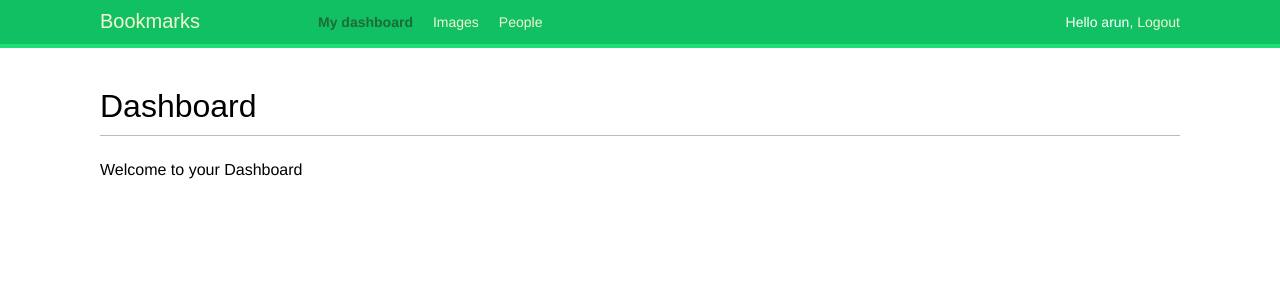
After one commit to aruntakkar/bookmarks, a Django app: page /account/ in a window 1280 px wide. The commit adds this page. Shown: the top 300 px of the page. Run offline with Django 3.2, Linux system fonts and the light colour scheme; a user stored in the database is signed in; some web fonts are replaced.

Commit message:
login/logout

```diff
--- /dev/null
+++ b/account/templates/account/dashboard.html
@@ -0,0 +1,8 @@
+{% extends "base.html" %}
+
+{% block title %}Dashboard{% endblock %}
+
+{% block content %}
+	<h1>Dashboard</h1>
+	<p>Welcome to your Dashboard</p>
+{% endblock %}
--- a/account/templates/base.html
+++ b/account/templates/base.html
@@ -8,6 +8,28 @@
 <body>
 	<div id="header">
 		<span class="logo">Bookmarks</span>
+		{% if request.user.is_authenticated %}
+			<ul class="menu">
+				<li {% if section == "dashboard" %}class="selected"{% endif %}>
+					<a href="{% url "dashboard" %}">My dashboard</a>
+				</li>
+				<li {% if section == "images" %}class="selected"{% endif %}>
+					<a href="#">Images</a>
+				</li>
+				<li {% if section == "people" %}class="selected"{% endif %}>
+					<a href="#">People</a>
+				</li>
+			</ul>
+		{% endif %}
+
+		<span class="user">
+			{% if request.user.is_authenticated %}
+				Hello {{ request.user.get_username }},
+				<a href="{% url "logout" %}"> Logout</a>
+			{% else %}
+				<a href="{% url "login" %}">Log-in</a>
+			{% endif %}
+		</span>
 	</div>
 	<div id="content">
 		{% block content %}
--- a/account/urls.py
+++ b/account/urls.py
@@ -1,7 +1,14 @@
 from django.conf.urls import url
-from account import views
+from django.contrib.auth import views as auth_views
+from . import views
 
 urlpatterns = [
-	# post views
-	url(r'^login/$', views.user_login, name='login')
+	# previous login view
+	# url(r'^login/$', views.user_login, name='login').
+
+	# login / logout views
+	url(r'^login/$', auth_views.login, name='login'),
+	url(r'^logout/$', auth_views.logout, name='logout'),
+	url(r'^logout-then-login/$', auth_views.logout_then_login, name='logout_then_login'),
+	url(r'^$', views.dashboard, name='dashboard'),
 ]
--- a/account/views.py
+++ b/account/views.py
@@ -1,6 +1,8 @@
 from django.shortcuts import render
 from django.http import HttpResponse
 from django.contrib.auth import authenticate, login
+from django.contrib.auth.decorators import login_required
+
 from .forms import LoginForm
 
 # Create your views here.
@@ -23,3 +25,23 @@ def user_login(request):
 	else:
 		form = LoginForm()
 	return render(request, 'account/login.html', {'form': form})
+
+@login_required
+def dashboard(request):
+	return render(request, 'account/dashboard.html', {'section': 'dashboard'})
+
+"""
+	if the user is not authenticated, it redirects him to the login URL with
+	the URL he was trying to access as a GET parameter named next.
+
+	By doing so, the log in view redirects the user back to the URL he was trying
+	to access after he is successfully logged in.
+"""
+
+"""
+	We also define a section variable , We are going to use this variable to track
+	which section of the site the user is watching, Multiple views may correspond
+	to the same section,
+
+	This is simple way to define which section each view corresponds to.
+"""
```
Also changed, not shown: account/templates/registration/logged_out.html (added, +8 -0 lines), account/templates/registration/login.html (added, +23 -0 lines), bookmarks/settings.py (+16 -1 lines), db.sqlite3.
